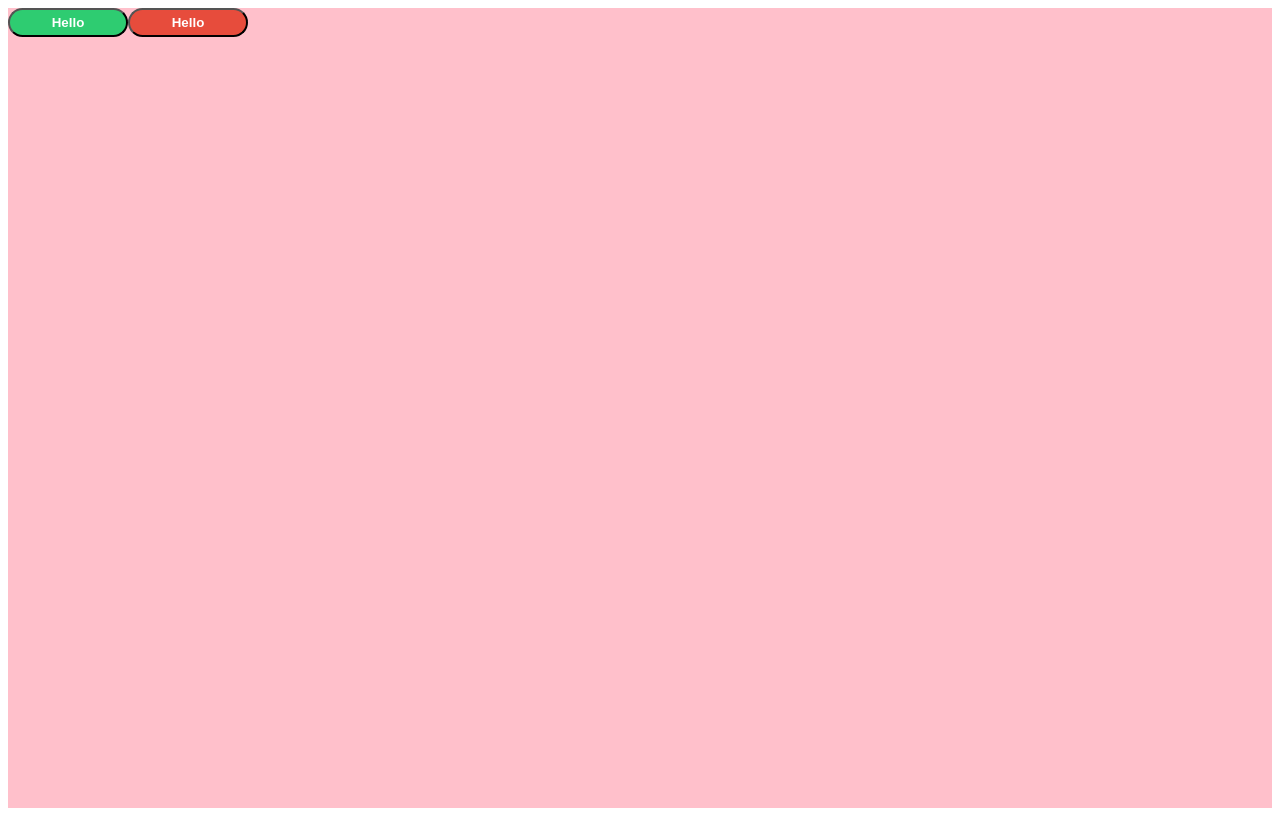
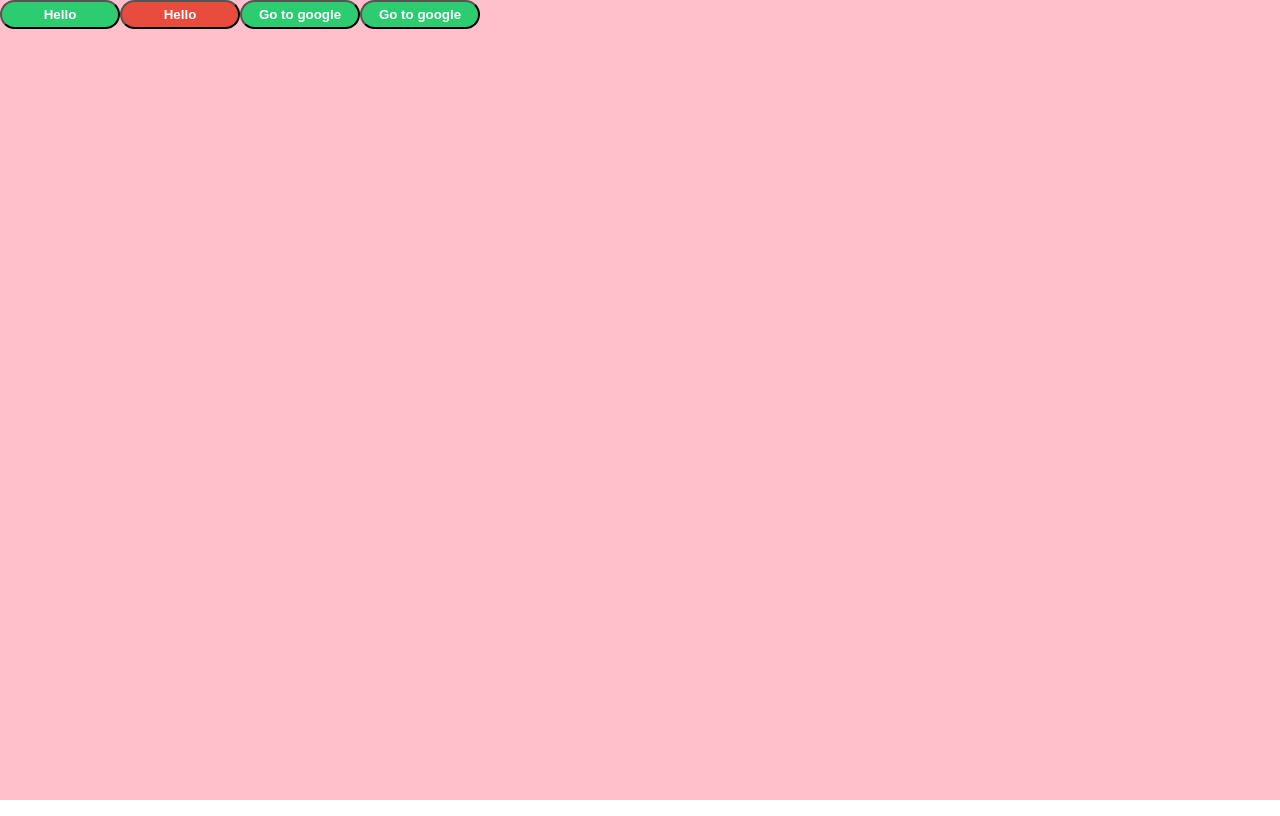
Before and after one commit to mykuromi/styled-awesomeness, a React (Create React App) app: page / in a window 1280 px wide. Built offline with nearby package versions, Linux system fonts and the light colour scheme.

Commit message:
3. createGlobalStyle and extending styles

```diff
--- a/src/App.js
+++ b/src/App.js
@@ -1,11 +1,25 @@
-import styled from "styled-components";
+import styled, { createGlobalStyle } from "styled-components";
+
+const GlobalStyle = createGlobalStyle`
+  body {
+    padding: 0;
+    margin: 0;
+  }
+`;
 
 function App() {
   return (
-    <Container>
-      <Button>Hello</Button>
-      <Button danger>Hello</Button>
-    </Container>
+    <>
+      <GlobalStyle />
+      <Container>
+        <Button>Hello</Button>
+        <Button danger>Hello</Button>
+        <Anchor as={Button} href="http://google.com">
+          Go to google
+        </Anchor>
+        <Anchor2 href="http://google.com">Go to google</Anchor2>
+      </Container>
+    </>
   );
 }
 
@@ -30,4 +44,12 @@
   background-color: ${(props) => (props.danger ? "#e74c3c" : "#2ecc71")};
 `;
 
+const Anchor = styled.a`
+  text-decoration: none;
+`;
+
+const Anchor2 = styled(Button)`
+  text-decoration: none;
+`;
+
 export default App;
```
